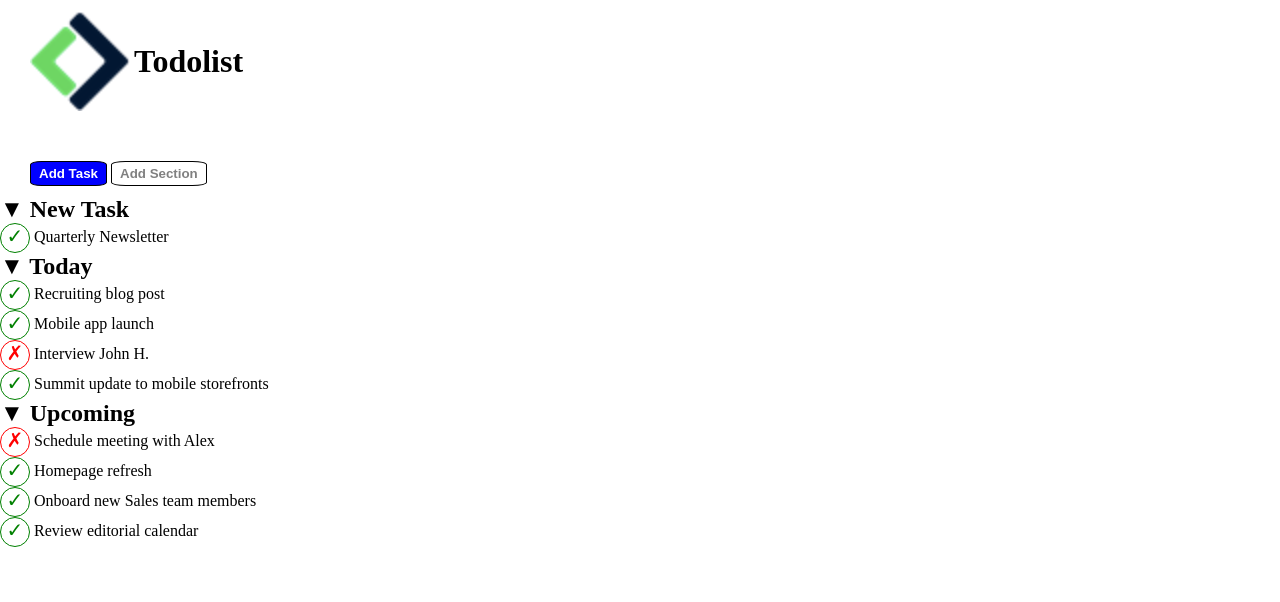
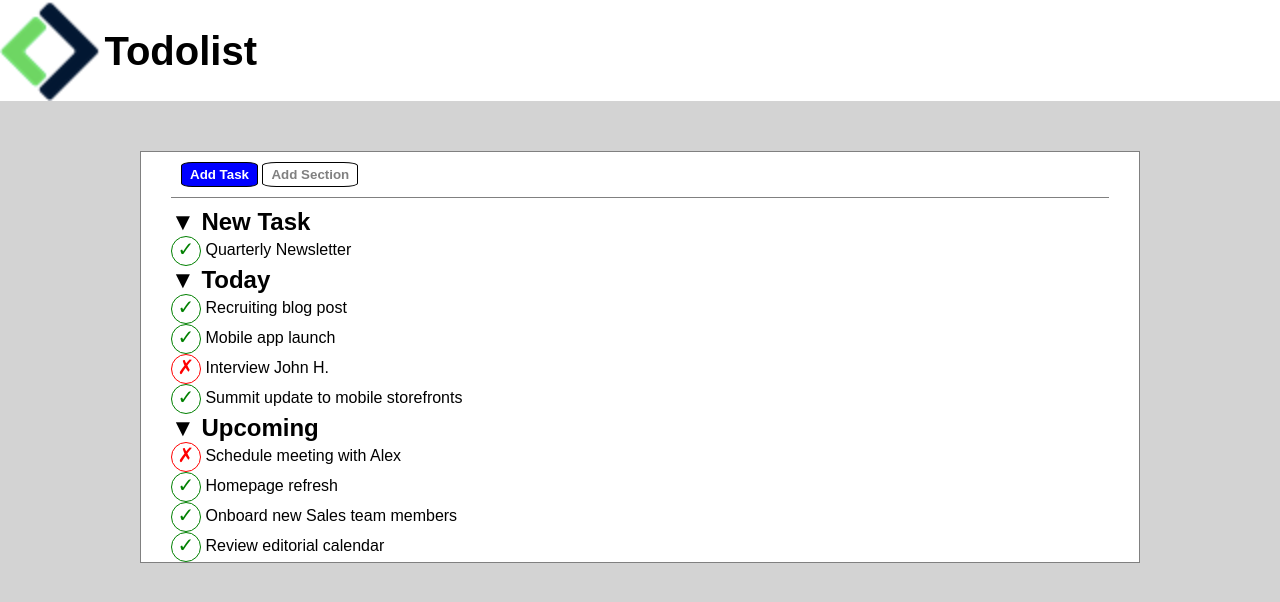
Before and after one commit to donatimar/html-css-toboolist, a plain HTML site: page index.html in a window 1280 px wide. Drawn offline with Linux system fonts and the light colour scheme.

Commit message:
entities, finished header

```diff
--- a/css/style.css
+++ b/css/style.css
@@ -4,16 +4,26 @@
     box-sizing: border-box;
     margin: 0;
     padding: 0;
+    font-family: Arial, Helvetica, sans-serif;
   }
 
 
 /* # UTILS */
 
-.container {
+.container header {
     margin: 10px 20px;
     padding: 0 10px;
     width: 1000px;
     max-width: 100%;
+}
+
+.container-main {
+  margin: 0 auto;
+    padding: 0 30px;
+    width: 1000px;
+    max-width: 100%;
+    border: 1px solid grey;
+    background-color: white;
 }
 
 /* # HEADER */
@@ -21,6 +31,7 @@
 .header {
   line-height: 100px;
   margin-bottom: 50px;
+  background-color: white;
 }
 
 .logo-image {
@@ -31,9 +42,17 @@
 .logo-title {
   display: inline;
   vertical-align: middle;
+  font-weight: bolder;
+  font-size: 40px;
 }
 
 /* # MAIN */
+
+.buttons {
+  margin-bottom: 10px;
+  padding: 10px;
+  border-bottom: 1px solid grey;
+}
 
 .button-task {
   background-color: blue;
@@ -78,5 +97,12 @@
   border: 1px solid currentColor;
   border-radius: 50%;
   font-size: 20px;
+}
 
+ul {
+  list-style-type: none;
 }
+
+body {
+  background-color: #D3D3D3;
+}
--- a/index.html
+++ b/index.html
@@ -9,15 +9,15 @@
 </head>
 
 <body>
-        <header class="container">
+        <header class="container-header">
             <div class="header">
                 <img src="./img/Logo.png" class="logo-image" alt="logo">
                 <h1 class="logo-title">Todolist</h1>
             </div>
         </header>
 
-    <main>
-        <section class="container">
+    <main class="container-main">
+        <section class="buttons">
             <button class="button-task">Add Task</button>
             <button class="button-section">Add Section</button>
         </section>
```
